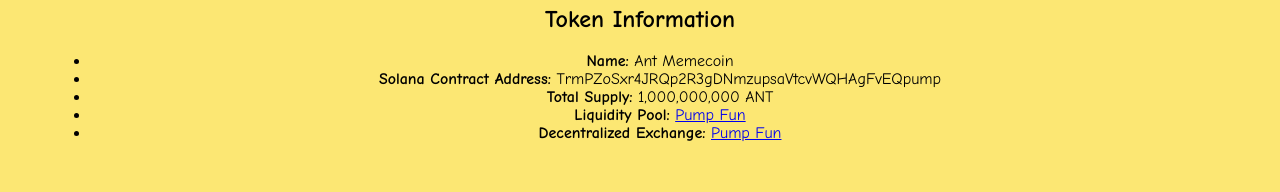
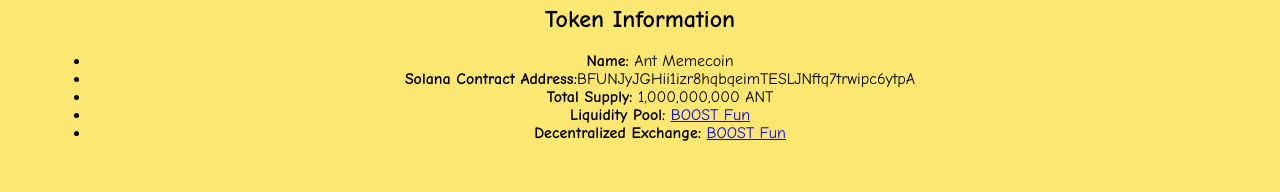
Before and after one commit to samsfacai/antmeme.github.io, a plain HTML site: page index.html in a window 1280 px wide. Shown: the part 1610-1802 px from the top of the page. Drawn offline with Linux system fonts and the light colour scheme.

Commit message:
Update index.html

```diff
--- a/index.html
+++ b/index.html
@@ -39,12 +39,12 @@
                 <h2>Token Information</h2>
                 <ul>
                     <li><strong>Name:</strong> Ant Memecoin</li>
-                    <li><strong>Solana Contract Address:</strong> TrmPZoSxr4JRQp2R3gDNmzupsaVtcvWQHAgFvEQpump</li>
+                    <li><strong>Solana Contract Address:</strong>BFUNJyJGHii1izr8hqbqeimTESLJNftq7trwipc6ytpA</li>
                     <li><strong>Total Supply:</strong> 1,000,000,000 ANT</li>
                     <li><strong>Liquidity Pool:</strong>
-                        <a href="https://pump.fun/TrmPZoSxr4JRQp2R3gDNmzupsaVtcvWQHAgFvEQpump" target="_blank">Pump Fun</a></li>
+                        <a href="https://boost.fun/BFUNJyJGHii1izr8hqbqeimTESLJNftq7trwipc6ytpA" target="_blank">BOOST Fun</a></li>
                     <li><strong>Decentralized Exchange:</strong>
-                        <a href="https://pump.fun/TrmPZoSxr4JRQp2R3gDNmzupsaVtcvWQHAgFvEQpump" target="_blank">Pump Fun</a></li>
+                        <a href="https://boost.fun/BFUNJyJGHii1izr8hqbqeimTESLJNftq7trwipc6ytpA" target="_blank">BOOST Fun</a></li>
                 </ul>
             </section>
 
```
